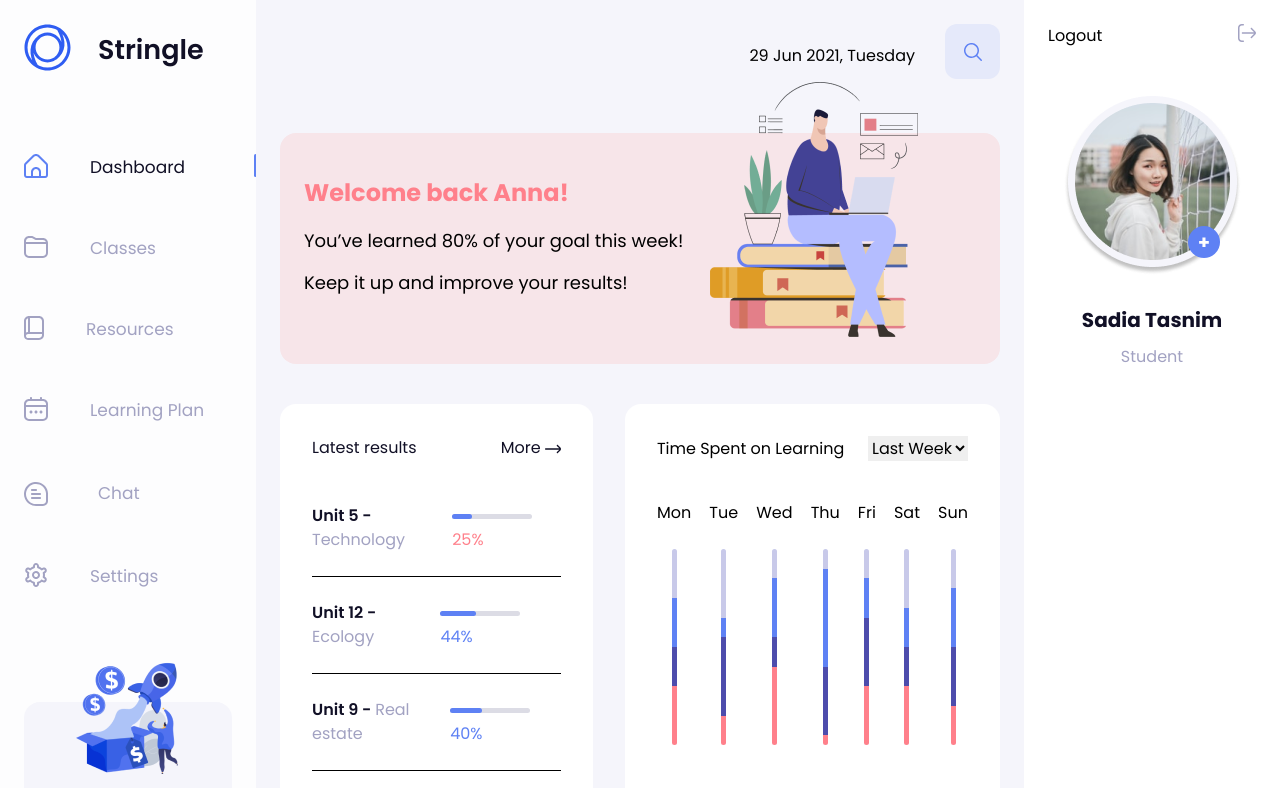
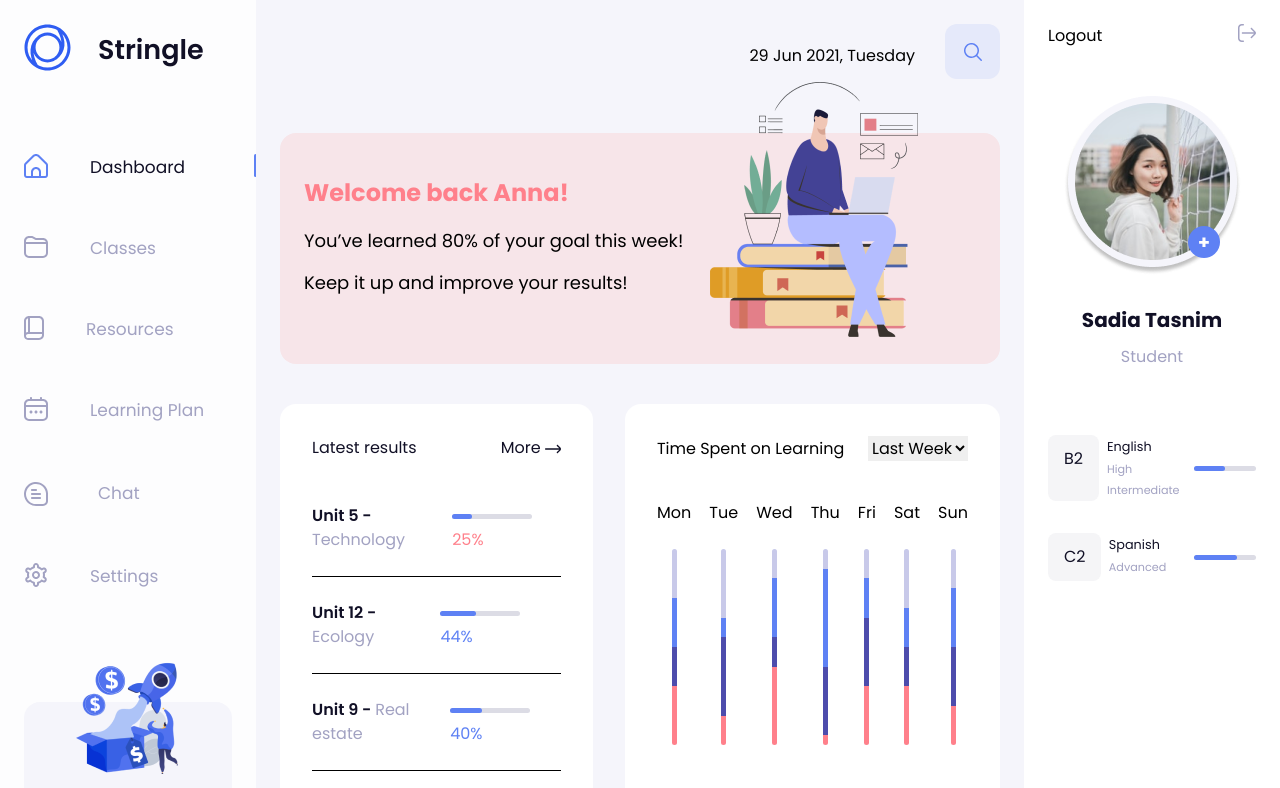
Before and after one commit to mbmaurya/sample-code-angular-frontendone, an Angular app: page /left-pane in a window 1280 px wide. Shown: the top 788 px of the page. Built offline with nearby package versions, Linux system fonts and the light colour scheme.

Commit message:
Add section subjects in rightpane component

```diff
--- a/src/app/rightpane/rightpane.component.css
+++ b/src/app/rightpane/rightpane.component.css
@@ -59,3 +59,63 @@
   margin-top: 10px;
   font-weight: 400; /* regular */
 }
+
+.subjects {
+  margin-top: 4.125rem; /* 66px */
+}
+
+.subjects .subject {
+  display: flex;
+  margin-bottom: 2rem;
+}
+
+.subjects .subject .class {
+  width: 10%;
+  font-size: 1rem; /* 16px */
+  line-height: 1rem; /* 16px */
+  padding: 1rem; /* 16px */
+  border-radius: 0.5rem; /* 0.8px */
+  background-color: #f5f5f7;
+  color: #111026;
+}
+
+.subjects .subject .topic {
+  padding: 0rem 0.5rem; /* 24px */
+  width: 60%;
+}
+
+.subjects .subject .topic .topic-title {
+  display: block;
+  font-size: 0.8rem; /* 12px */
+  line-height: 1.5rem; /* 24px */
+  color: #111026;
+  font-weight: 400; /* regular */
+}
+
+.subjects .subject .topic .topic-proficiency {
+  font-size: 0.7rem; /* 14px */
+  line-height: 1.3125rem; /* 21px */
+  color: #a2a2c2;
+}
+
+.subjects .subject .progress-bar {
+  display: flex;
+  align-items: center;
+  width: 30%;
+}
+
+.subjects .subject .progress-bar .bar {
+  position: relative;
+  width: 70px;
+  height: 5px;
+  border-radius: 3px;
+  background-color: #dcdce5;
+}
+
+.subjects .subject .progress-bar .bar .progress {
+  position: absolute;
+  display: inline-block;
+  background-color: #5e81f4;
+  border-radius: 3px;
+  height: 5px;
+}
--- a/src/app/rightpane/rightpane.component.html
+++ b/src/app/rightpane/rightpane.component.html
@@ -51,4 +51,32 @@
 
     <div class="designation">Student</div>
   </section>
+
+  <section class="subjects">
+    <div class="subject">
+      <div class="class">B2</div>
+      <div class="topic">
+        <span class="topic-title">English</span>
+        <span class="topic-proficiency">High Intermediate</span>
+      </div>
+      <div class="progress-bar">
+        <span class="bar">
+          <span class="progress" style="width: 50%"></span>
+        </span>
+      </div>
+    </div>
+
+    <div class="subject">
+      <div class="class">C2</div>
+      <div class="topic">
+        <span class="topic-title">Spanish</span>
+        <span class="topic-proficiency">Advanced</span>
+      </div>
+      <div class="progress-bar">
+        <span class="bar">
+          <span class="progress" style="width: 70%"></span>
+        </span>
+      </div>
+    </div>
+  </section>
 </section>
```
